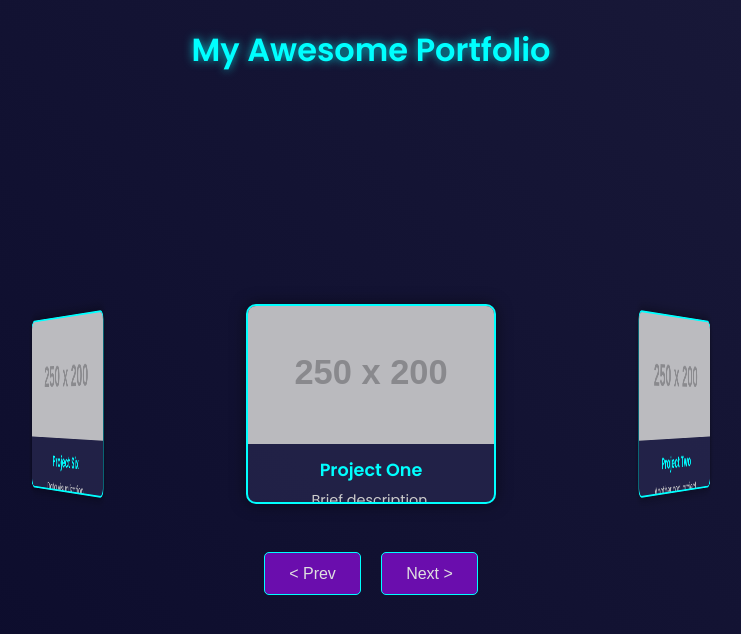
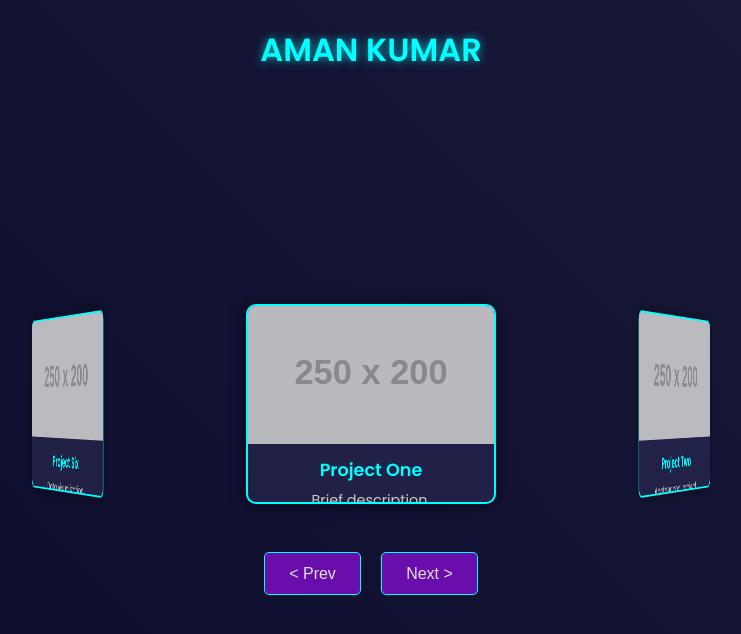
Before and after one commit to andyAman/akm, a plain HTML site: page index.html in a window 1280 px wide. Shown: the whole page, without its empty margins (269-1010 px from the left). Drawn offline with Linux system fonts and the light colour scheme; placeholder pictures from the web are drawn by us.

Commit message:
Update index.html

```diff
--- a/index.html
+++ b/index.html
@@ -3,13 +3,13 @@
 <head>
     <meta charset="UTF-8">
     <meta name="viewport" content="width=device-width, initial-scale=1.0">
-    <title>My 3D Portfolio</title>
+    <title>Aman Lord</title>
     <link rel="stylesheet" href="css/style.css">
     <link href="https://fonts.googleapis.com/css2?family=Poppins:wght@300;400;600&display=swap" rel="stylesheet">
 </head>
 <body>
     <header>
-        <h1>My Awesome Portfolio</h1>
+        <h1>AMAN KUMAR </h1>
     </header>
 
     <main class="portfolio-container">
```
